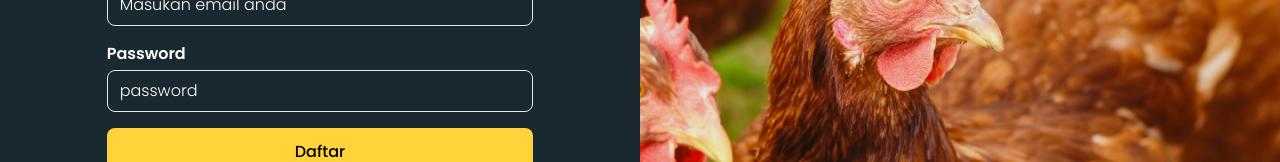
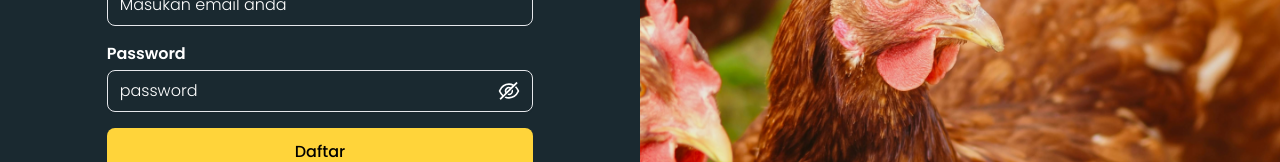
Before and after one commit to Ariemaharrucha/unggasku-fe, a React (Vite) app: page /login in a window 1280 px wide. Shown: the part 364-526 px from the top of the page. Built offline with nearby package versions, Linux system fonts and the light colour scheme.

Commit message:
add toggle btn password

```diff
--- a/src/pages/authentication/Login.jsx
+++ b/src/pages/authentication/Login.jsx
@@ -2,10 +2,23 @@ import { AuthLayout } from "../../layouts/AuthLayout.jsx";
 import Button from "../../components/ui/Button.jsx";
 import Input from "../../components/ui/Input.jsx";
 import { Link } from "react-router-dom";
+import { AiOutlineEye, AiOutlineEyeInvisible } from "react-icons/ai";
+import { useState } from "react";
 
 export const Login = () => {
+  const [showPassword, setShowPassword] = useState(false);
+  const [password, setPassword] = useState("");
+
+  function handleChange(e) {
+    setPassword(e.target.value);
+  }
+
+  function togglePassword() {
+    setShowPassword(!showPassword);
+  }
+
   return (
-    <AuthLayout title='Login Sekarang'>
+    <AuthLayout title="Login Sekarang">
       <form className="space-y-4">
         <div>
           <h5 className="text-white font-semibold">Email</h5>
@@ -17,11 +30,25 @@ export const Login = () => {
         </div>
         <div>
           <h5 className="text-white font-semibold">Password</h5>
-          <Input
-            className={"bg-transparent placeholder:text-white text-white mt-1"}
-            type="password"
-            placeholder="password"
-          ></Input>
+          <div className="relative">
+            <input
+              type={showPassword ? "text" : "password"}
+              className="block w-full border font-medium placeholder:font-light focus:outline-none focus:ring-2 focus:ring-primary-100 focus:border-primary-500 shadow-sm transition duration-200 py-2 px-3 text-base rounded-lg bg-transparent placeholder:text-white text-white mt-1"
+              placeholder="password"
+              value={password}
+              onChange={handleChange}
+            />
+            <div
+              className="absolute inset-y-0 end-0 flex items-center cursor-pointer pe-3"
+              onClick={togglePassword}
+            >
+              {showPassword ? (
+                <AiOutlineEye size={24} color="white" />
+              ) : (
+                <AiOutlineEyeInvisible size={24} color="white" />
+              )}
+            </div>
+          </div>
         </div>
         <Button
           variant="secondary"
```
